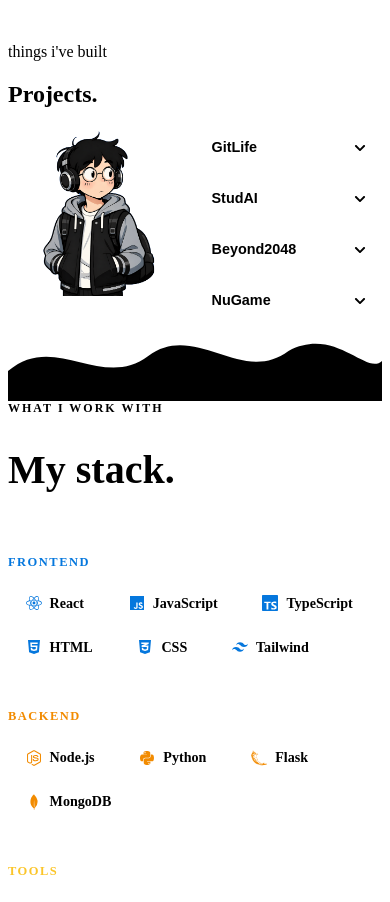
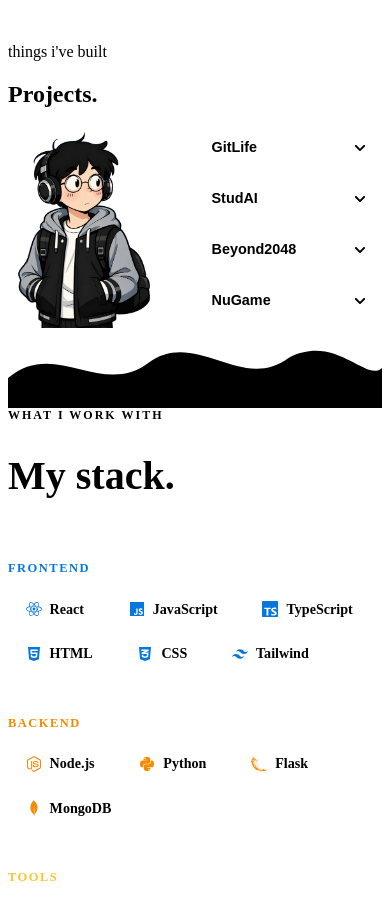
Before and after one commit to soorajdmg/PortfolioWebsite, a React (Vite) app: page / in a window 390 px wide. Shown: the part 1900-2802 px from the top of the page. Built offline with nearby package versions, Linux system fonts and the light colour scheme; the HTML template or start-up script is replaced by a standard one.

Commit message:
fix: pull mobile project image flush to left edge

```diff
--- a/src/components/Projects.css
+++ b/src/components/Projects.css
@@ -40,16 +40,33 @@
 
   /* Left: image */
   .projects-mobile-image {
-    flex: 0 0 45%;
+    flex: 0 0 calc(45% + 2rem);
+    margin-left: -2rem;
     position: sticky;
     top: 5rem;
   }
 
-  .projects-mobile-image img {
+  .projects-mobile-image-wrap {
+    position: relative;
+  }
+
+  .projects-mobile-image-wrap img {
     width: 100%;
     border-radius: var(--radius-lg);
     object-fit: cover;
     display: block;
+  }
+
+  .projects-mobile-image-wrap::after {
+    content: '';
+    position: absolute;
+    bottom: 0;
+    left: 0;
+    right: 0;
+    height: 35%;
+    border-radius: 0 0 var(--radius-lg) var(--radius-lg);
+    background: linear-gradient(to bottom, transparent, var(--bg-primary));
+    pointer-events: none;
   }
 
   /* Right: accordion tiles */
--- a/src/components/Projects.jsx
+++ b/src/components/Projects.jsx
@@ -135,7 +135,9 @@
         {/* Mobile two-column layout */}
         <div className="projects-mobile">
           <div className="projects-mobile-image">
-            <img src={projectMe} alt="Sooraj" />
+            <div className="projects-mobile-image-wrap">
+              <img src={projectMe} alt="Sooraj" />
+            </div>
           </div>
           <div className="projects-mobile-tiles">
             {projects.map((project, i) => (
```
